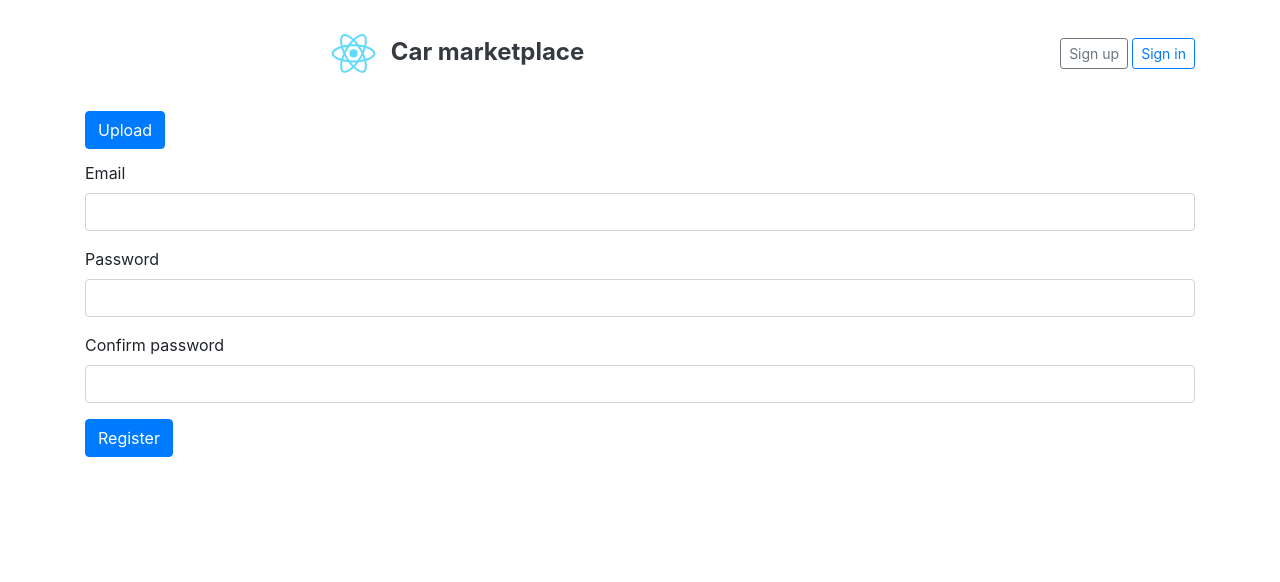
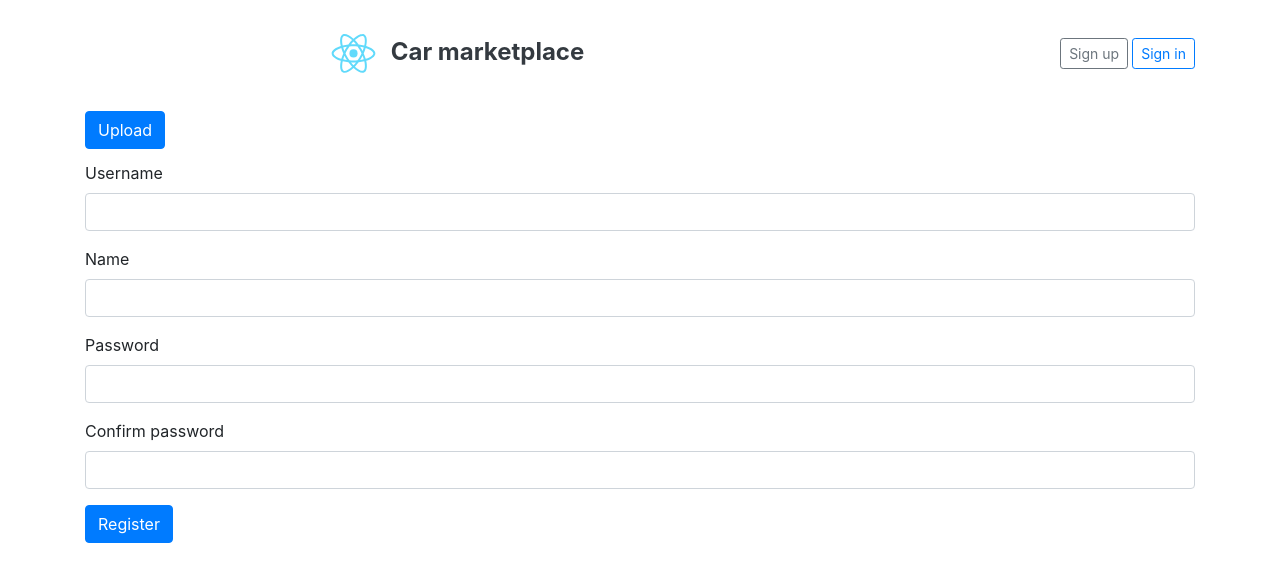
Before and after one commit to Elitelol/Car-Marketplace, a React (Create React App) app in the folder front/: page /register in a window 1280 px wide. Shown: the top 582 px of the page. Built offline with nearby package versions, Linux system fonts and the light colour scheme.

Commit message:
ADD: Registration request.

```diff
--- a/front/src/components/Register.js
+++ b/front/src/components/Register.js
@@ -5,50 +5,94 @@ export default class Register extends Component {
   constructor(props) {
     super(props);
     this.API_URL = "http://localhost:5000";
-    this.register = this.register.bind(this);
+
+    this.state = {
+      name: "",
+      username: "",
+      password: "",
+      repeatedPassword: "",
+      serverMessage: "",
+    };
+
+    this.handleInputChange = this.handleInputChange.bind(this);
+    this.handleRegister = this.handleRegister.bind(this);
   }
 
-  register(event) {
+  handleInputChange(event) {
+    this.setState({ [event.target.name]: event.target.value });
+  }
+
+  handleRegister(event) {
     event.preventDefault();
+    console.log(this.state);
     console.log("called register function");
     axios
-      .post(this.API_URL + "/users/signUp")
+      .post(this.API_URL + "/users/signUp", {
+        name: this.state.name,
+        username: this.state.username,
+        password: this.state.password,
+        passwordRepeated: this.state.repeatedPassword,
+      })
       .then((res) => res.json())
-      .then((data) => console.log("Request data: ", data));
+      .then((data) => {
+        console.log("response data: ", data);
+        this.setState({ serverMessage: data.message });
+      });
   }
 
   render() {
     return (
       <div>
-        <form onSubmit={this.register}>
+        <form onSubmit={this.handleRegister}>
           <div className="form-group">
-            <label htmlFor="email">Email</label>
+            <label htmlFor="username">Username</label>
             <input
               className="form-control"
-              id="registration-email"
+              name="username"
               type="email"
+              value={this.state.username}
+              onChange={this.handleInputChange}
+              required={true}
+            ></input>
+          </div>
+          <div className="form-group">
+            <label htmlFor="name">Name</label>
+            <input
+              className="form-control"
+              name="name"
+              type="text"
+              value={this.state.name}
+              onChange={this.handleInputChange}
+              required={true}
             ></input>
           </div>
           <div className="form-group">
             <label htmlFor="password">Password</label>
             <input
               className="form-control"
-              id="registration-password"
+              name="password"
               type="password"
+              value={this.state.password}
+              onChange={this.handleInputChange}
+              required={true}
             ></input>
           </div>
           <div className="form-group">
             <label htmlFor="repeated-password">Confirm password</label>
             <input
               className="form-control"
-              id="repeated-password"
+              name="repeatedPassword"
               type="password"
+              value={this.state.repeatedPassword}
+              onChange={this.handleInputChange}
+              required={true}
             ></input>
           </div>
           <button type="submit" className="btn btn-primary">
             Register
           </button>
         </form>
+        {this.state.serverMessage}
       </div>
     );
   }
```
